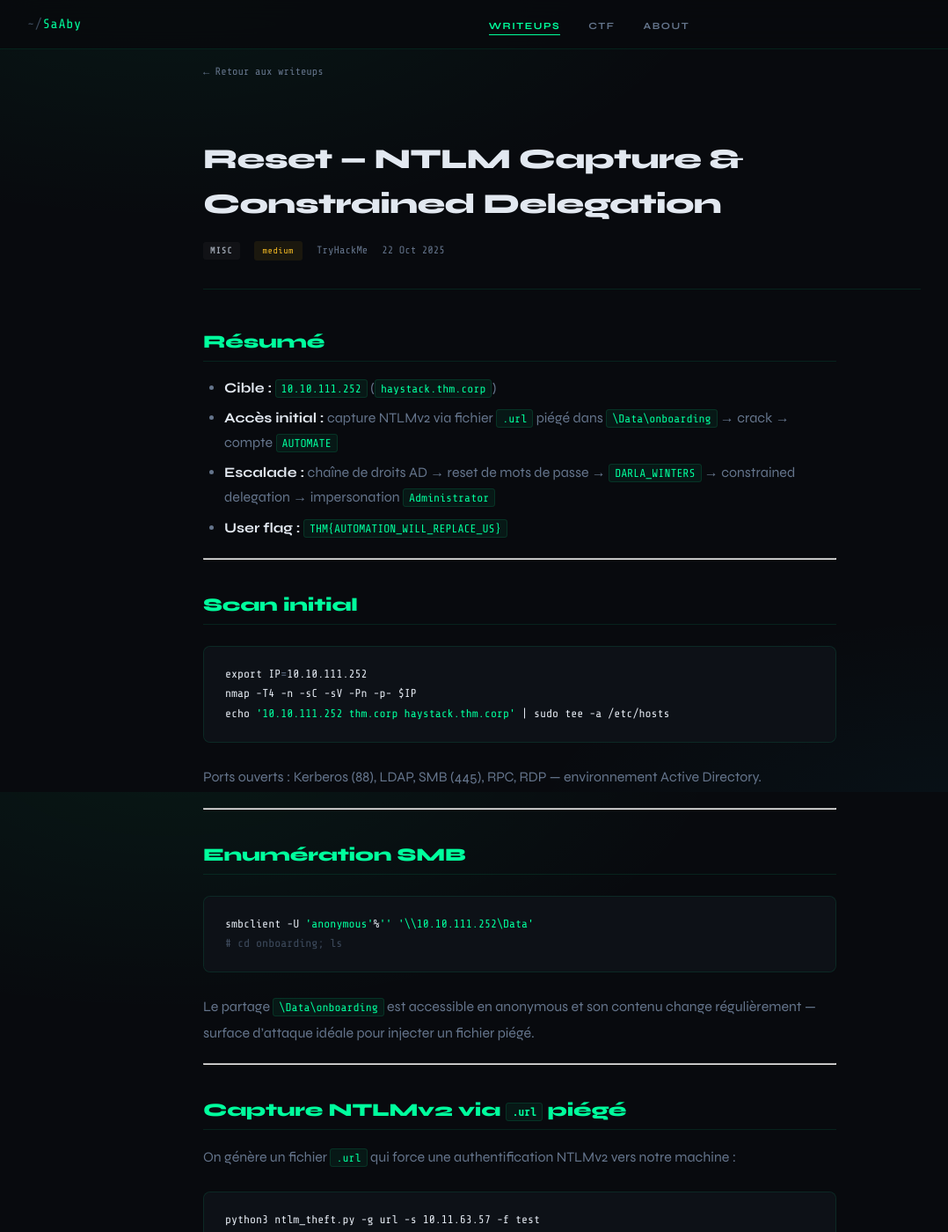
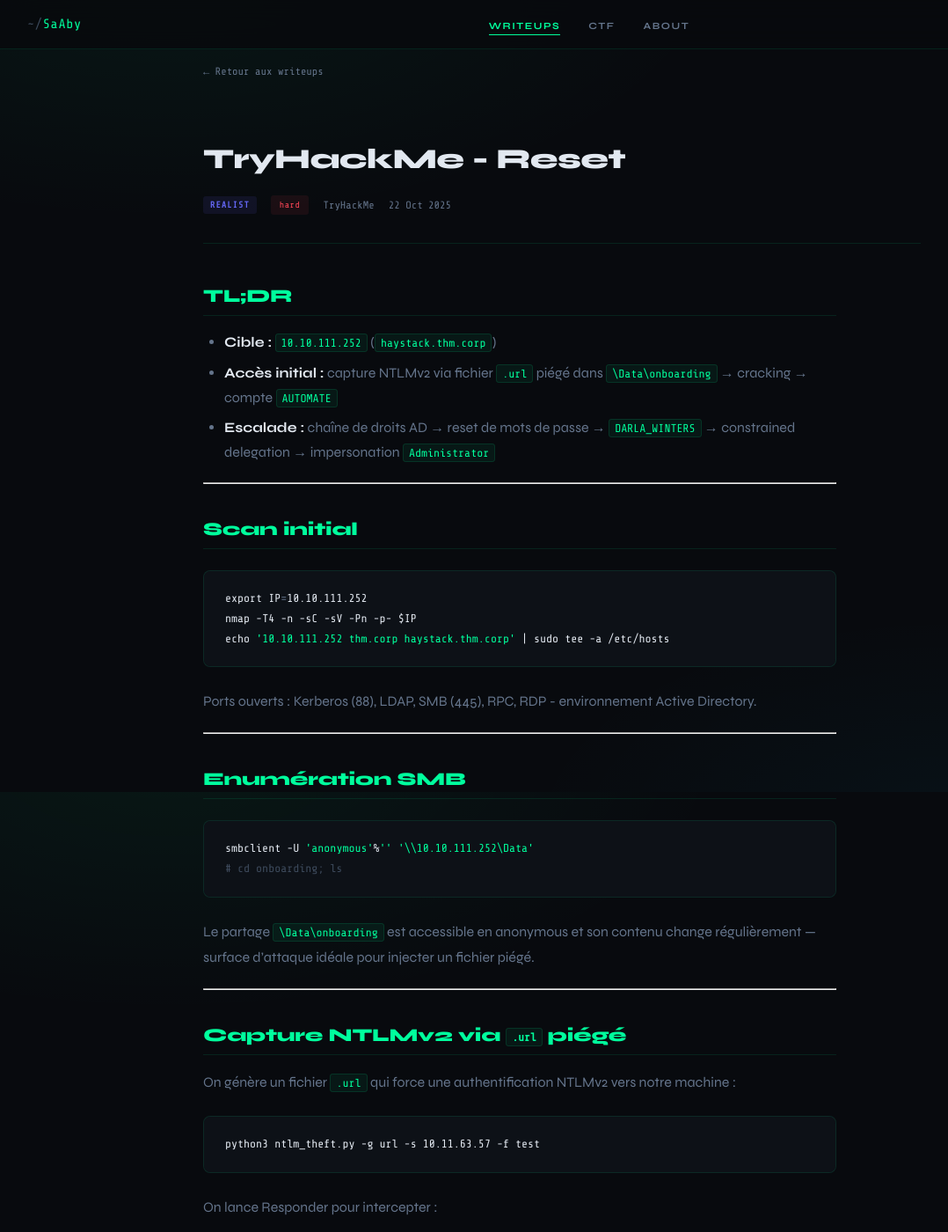
Before and after one commit to SaAbyy/SaAbyy.github.io, a Jekyll site: the page built from _writeups/TryHackMe - Reset.md, in a window 1280 px wide and 1400 px high. Shown: the whole window at 88% size, without its empty margins (1-1079 px from the left). Built offline with Jekyll 4.4.1, drawn with Linux system fonts in a browser that asks for light colours; some of the changed text lies outside the part shown.

Commit message:
Revise TryHackMe Reset writeup details
Updated title, category, and difficulty level. Modified access initial and user flag details for clarity.

````diff
--- a/_writeups/TryHackMe - Reset.md
+++ b/_writeups/TryHackMe - Reset.md
@@ -1,19 +1,18 @@
 ---
-title: "Reset — NTLM Capture & Constrained Delegation"
+title: "TryHackMe - Reset"
 date: 2025-10-22
 platform: TryHackMe
-category: misc
-difficulty: medium
+category: realist
+difficulty: hard
 tags: [ActiveDirectory, NTLM, Kerberos, Delegation, Bloodhound]
-description: "Writeup de la room Reset sur TryHackMe — capture NTLMv2 via fichier .url piégé, escalade AD par chaîne de droits et abus de constrained delegation pour obtenir un shell Administrator."
+description: "Writeup de la room Reset sur TryHackMe - capture NTLMv2 via fichier .url piégé, escalade AD par chaîne de droits et abus de constrained delegation pour obtenir un shell Administrator."
 ---
 
-## Résumé
+## TL;DR
 
 - **Cible :** `10.10.111.252` (`haystack.thm.corp`)
-- **Accès initial :** capture NTLMv2 via fichier `.url` piégé dans `\Data\onboarding` → crack → compte `AUTOMATE`
+- **Accès initial :** capture NTLMv2 via fichier `.url` piégé dans `\Data\onboarding` → cracking → compte `AUTOMATE`
 - **Escalade :** chaîne de droits AD → reset de mots de passe → `DARLA_WINTERS` → constrained delegation → impersonation `Administrator`
-- **User flag :** `THM{AUTOMATION_WILL_REPLACE_US}`
 
 ---
 
@@ -25,7 +24,7 @@
 echo '10.10.111.252 thm.corp haystack.thm.corp' | sudo tee -a /etc/hosts
 ```
 
-Ports ouverts : Kerberos (88), LDAP, SMB (445), RPC, RDP — environnement Active Directory.
+Ports ouverts : Kerberos (88), LDAP, SMB (445), RPC, RDP - environnement Active Directory.
 
 ---
 
@@ -82,7 +81,7 @@
 evil-winrm -i haystack.thm.corp -u 'automate' -p 'Passw0rd1'
 ```
 
-**User flag :** `THM{AUTOMATION_WILL_REPLACE_US}`
+**User flag :** `THM{*********_****_*******_**}`
 
 ---
 
@@ -165,15 +166,5 @@
 ```bash
 type C:\Users\Administrator\Desktop\root.txt
 ```
-
+**Root flag :** `THM{*********_****_*******_**}`
 ---
-
-## Leçons apprises
-
-| Technique | Outil |
-|-----------|-------|
-| Capture NTLMv2 | ntlm_theft + Responder |
-| AS-REP Roasting | GetNPUsers.py |
-| Enumération AD | BloodHound + bloodhound-python |
-| Abus de droits AD | net rpc password |
-| Constrained Delegation | getST.py + wmiexec.py |
````
Also changed, not shown: other parts of _writeups/TryHackMe - Reset.md (+2 -0 lines).
